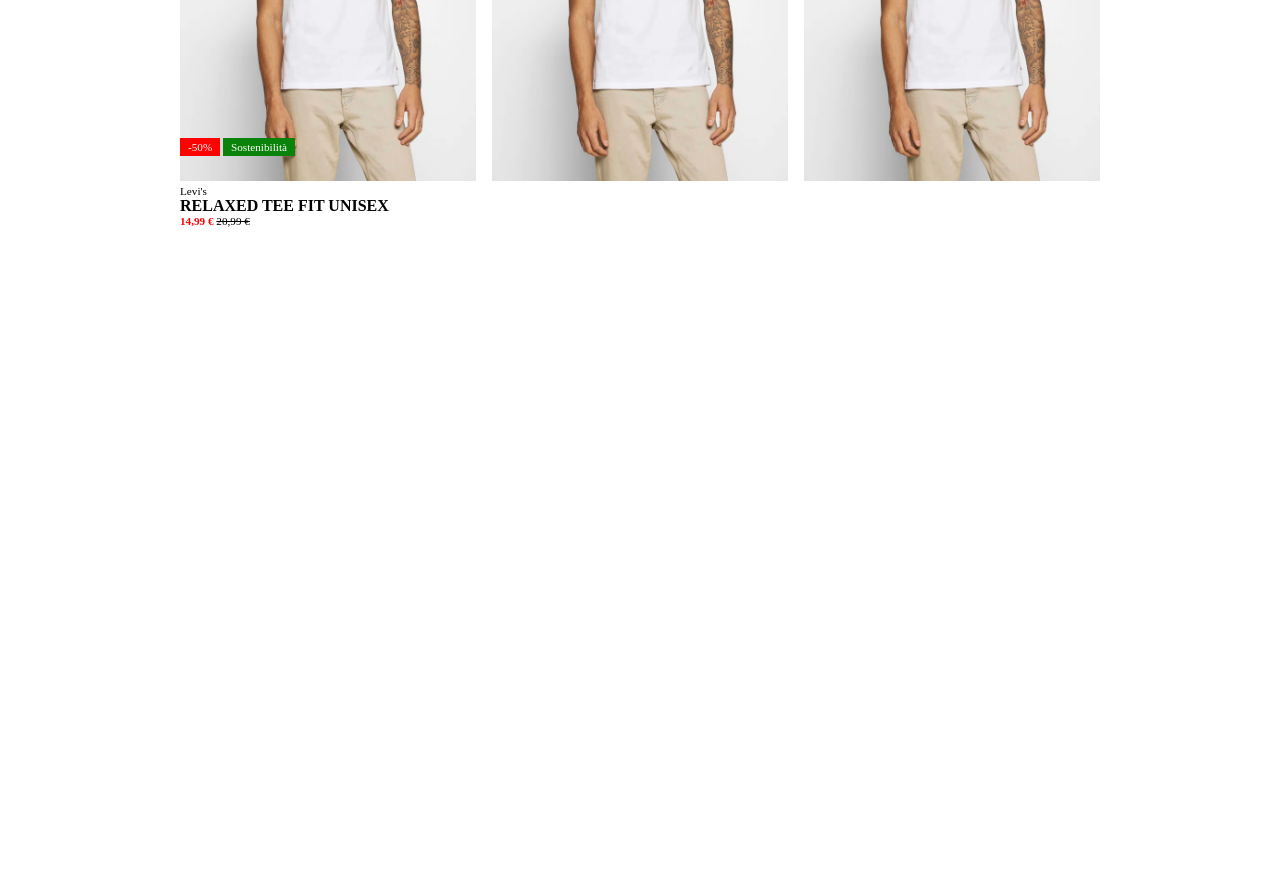
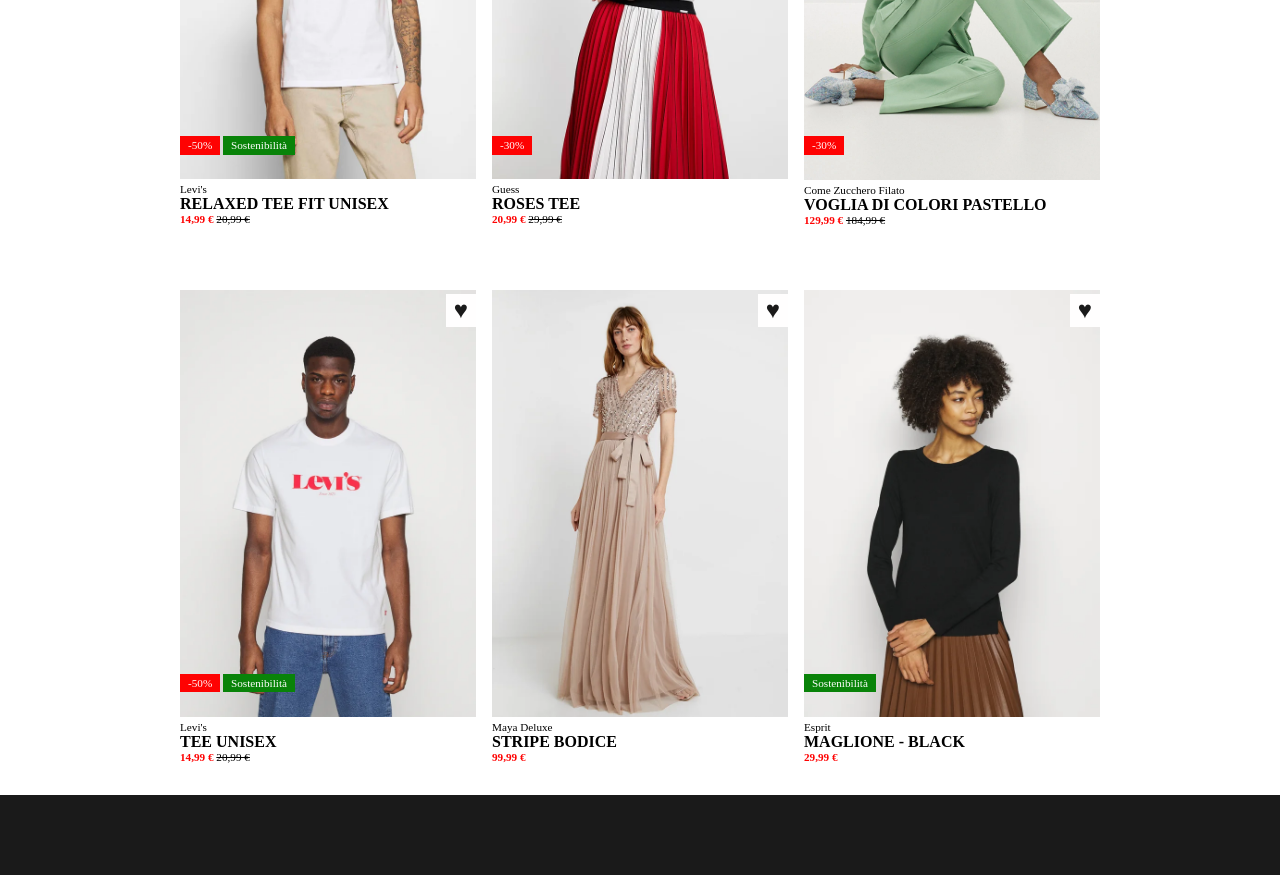
Before and after one commit to gab-che/html-css-boolando, a plain HTML site: page index.html in a window 1280 px wide. Shown: the part 360-1235 px from the top of the page. Before the commit the page ends 800 px from the top, so only its background shows below. Drawn offline with Linux system fonts and the light colour scheme.

Commit message:
added remaining cards + fixed header

```diff
--- a/css/style.css
+++ b/css/style.css
@@ -18,6 +18,7 @@
 .container{
     width: 920px;
     margin: 0 auto;
+    padding-top: 5rem;
 }
 
 .flex{
@@ -27,6 +28,11 @@
 .header-container{
     background-color: var(--orange);
     box-shadow: 0 0 5px var(--black);
+    position: fixed;
+    top: 0;
+    left: 0;
+    right: 0;
+    z-index: 1;
 }
 
 .header-container .container{
--- a/index.html
+++ b/index.html
@@ -46,6 +46,8 @@
         <!-- Container 920px -->
         <div class="container">
             <div class="card-container flex">
+
+                <!-- Card 1 -->
                 <div class="card">
                     <!-- Container immagine -->
                     <div class="img-container">
@@ -71,25 +73,140 @@
                         <span class="text-red bold-text">14,99 €</span>
                         <span class="text-striked">20,99 €</span>
                     </div>
-
                 </div>
 
+                <!-- Card 2 -->
                 <div class="card">
                     <!-- Container immagine -->
                     <div class="img-container">
-                        <img src="img/1.webp" alt="">
+                        <img src="img/2.webp" alt="">
+                        <div class="card-label small-text">
+                            <span class="bg-red">-30%</span>
+                        </div>
+                        <div class="card-heart">
+                            <span class="bg-white">&hearts;</span>
+                        </div>
                     </div>
                     <!-- Marca -->
+                    <div class="small-text">
+                        <span>Guess</span>
+                    </div>
                     <!-- Prodotto -->
+                    <div>
+                        <span class="bold-text">ROSES TEE</span>
+                    </div>
                     <!-- Prezzo -->
+                    <div class="small-text">
+                        <span class="text-red bold-text">20,99 €</span>
+                        <span class="text-striked">29,99 €</span>
+                    </div>
                 </div>
 
+                <!-- Card 3 -->
                 <div class="card">
                     <!-- Container immagine -->
                     <div class="img-container">
-                        <img src="img/1.webp" alt="">
+                        <img src="img/3.webp" alt="">
+                        <div class="card-label small-text">
+                            <span class="bg-red">-30%</span>
+                        </div>
+                        <div class="card-heart">
+                            <span class="bg-white">&hearts;</span>
+                        </div>
                     </div>
+                    <!-- Marca -->
+                    <div class="small-text">
+                        <span>Come Zucchero Filato</span>
+                    </div>
+                    <!-- Prodotto -->
+                    <div>
+                        <span class="bold-text">VOGLIA DI COLORI PASTELLO</span>
+                    </div>
+                    <!-- Prezzo -->
+                    <div class="small-text">
+                        <span class="text-red bold-text">129,99 €</span>
+                        <span class="text-striked">184,99 €</span>
+                    </div>
+                </div>
+            </div>
 
+            <div class="card-container flex">
+
+                <!-- Card 4 -->
+                <div class="card">
+                    <!-- Container immagine -->
+                    <div class="img-container">
+                        <img src="img/4.webp" alt="">
+                        <div class="card-label small-text">
+                            <span class="bg-red">-50%</span>
+                            <span class="bg-green">Sostenibilità</span>
+                        </div>
+                        <div class="card-heart">
+                            <span class="bg-white">&hearts;</span>
+                        </div>
+                    </div>
+                    <!-- Marca -->
+                    <div class="small-text">
+                        <span>Levi's</span>
+                    </div>
+                    <!-- Prodotto -->
+                    <div>
+                        <span class="bold-text">TEE UNISEX</span>
+                    </div>
+                    <!-- Prezzo -->
+                    <div class="small-text">
+                        <span class="text-red bold-text">14,99 €</span>
+                        <span class="text-striked">20,99 €</span>
+                    </div>
+                </div>
+
+                <!-- Card 5 -->
+                <div class="card">
+                    <!-- Container immagine -->
+                    <div class="img-container">
+                        <img src="img/5.webp" alt="">
+                        <div class="card-heart">
+                            <span class="bg-white">&hearts;</span>
+                        </div>
+                    </div>
+                    <!-- Marca -->
+                    <div class="small-text">
+                        <span>Maya Deluxe</span>
+                    </div>
+                    <!-- Prodotto -->
+                    <div>
+                        <span class="bold-text">STRIPE BODICE</span>
+                    </div>
+                    <!-- Prezzo -->
+                    <div class="small-text">
+                        <span class="text-red bold-text">99,99 €</span>
+                    </div>
+                </div>
+
+                <!-- Card 6 -->
+                <div class="card">
+                    <!-- Container immagine -->
+                    <div class="img-container">
+                        <img src="img/6.webp" alt="">
+                        <div class="card-label small-text">
+                            <span class="bg-green">Sostenibilità</span>
+                        </div>
+                        <div class="card-heart">
+                            <span class="bg-white">&hearts;</span>
+                        </div>
+                    </div>
+                    <!-- Marca -->
+                    <div class="small-text">
+                        <span>Esprit</span>
+                    </div>
+                    <!-- Prodotto -->
+                    <div>
+                        <span class="bold-text">MAGLIONE - BLACK</span>
+                    </div>
+                    <!-- Prezzo -->
+                    <div class="small-text">
+                        <span class="text-red bold-text">29,99 €</span>
+                    </div>
                 </div>
             </div>
         </div>
```
